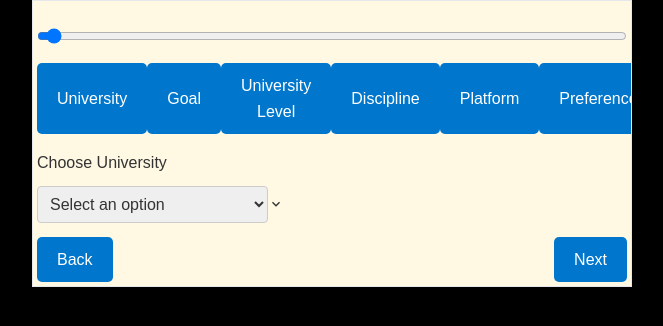
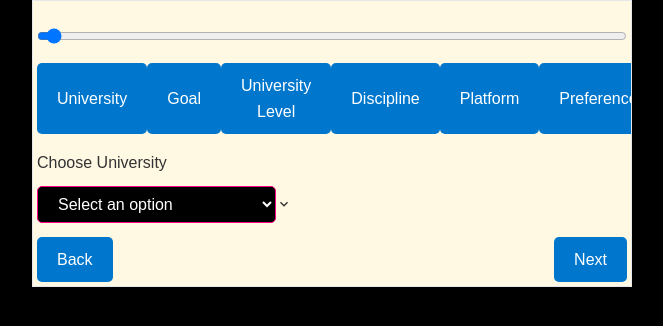
Before and after one commit to s3948349/LockedIn, a React (Create React App) app in the folder locked-in/: page /Form in a window 1280 px wide. Shown: the top 326 px of the page, without its empty margins (308-971 px from the left). Built offline with nearby package versions, Linux system fonts and the light colour scheme.

Commit message:
changing css

```diff
--- a/locked-in/src/App.css
+++ b/locked-in/src/App.css
@@ -91,3 +91,22 @@
         opacity: 0.1;
     }
   }
+
+  .custom-dropdown {
+    background-color: #000; /* Black background */
+    border: 1px solid #ff0080; /* Bright pink border */
+    color: #fff; /* White text color */
+    padding: 8px 16px;
+    border-radius: 5px;
+}
+
+.custom-dropdown:focus {
+    outline: none;
+    box-shadow: 0 0 10px #ff0080; /* Glowing effect on focus */
+}
+
+/* Styles for the options within the dropdown */
+.custom-dropdown option {
+    background: #000; /* Ensuring options are also styled */
+    color: #fff; /* White text for options */
+}
--- a/locked-in/src/Form.js
+++ b/locked-in/src/Form.js
@@ -83,7 +83,8 @@ function Form() {
                         <TabPanel>
                             <FormControl>
                                 <FormLabel htmlFor='university'>Choose University</FormLabel>
-                                <Select id='university' value={university} onChange={e => setUniversity(e.target.value)}>
+                                <Select id='university' value={university} onChange={e => setUniversity(e.target.value)}
+                                className="custom-dropdown">
                                     <option value=''>Select an option</option>
                                     <option value='RMIT'>RMIT University</option>
                                     <option value='Monash'>Monash University</option>
@@ -98,7 +99,8 @@ function Form() {
                         <TabPanel>
                             <FormControl>
                                 <FormLabel htmlFor='goal'>Select Your Goal</FormLabel>
-                                <Select id='goal' value={goal} onChange={e => setGoal(e.target.value)}>
+                                <Select id='goal' value={goal} onChange={e => setGoal(e.target.value)}
+                                className="custom-dropdown">
                                     <option value=''>Select an option</option>
                                     <option value='general'>General Study</option>
                                     <option value='community'>Community Building</option>
@@ -111,7 +113,8 @@ function Form() {
                         <TabPanel>
                             <FormControl>
                                 <FormLabel htmlFor='level'>Select University Level</FormLabel>
-                                <Select id='level' value={level} onChange={e => setLevel(e.target.value)}>
+                                <Select id='level' value={level} onChange={e => setLevel(e.target.value)}
+                                className="custom-dropdown">
                                     <option value=''>Select an option</option>
                                     <option value='undergrad'>Undergraduate</option>
                                     <option value='grad'>Graduate</option>
@@ -123,7 +126,8 @@ function Form() {
                         <TabPanel>
                             <FormControl>
                                 <FormLabel htmlFor='discipline'>Choose Discipline</FormLabel>
-                                <Select id='discipline' value={discipline} onChange={e => setDiscipline(e.target.value)}>
+                                <Select id='discipline' value={discipline} onChange={e => setDiscipline(e.target.value)}
+                                className="custom-dropdown">
                                     <option value=''>Select an option</option>
                                     <option value='stem'>STEM</option>
                                     <option value='art'>Art</option>
@@ -144,7 +148,8 @@ function Form() {
                             <TabPanel>
                             <FormControl>
                                 <FormLabel htmlFor='preference'>Select Your Preference</FormLabel>
-                                <Select id='preference' value={preference} onChange={e => setPreference(e.target.value)}>
+                                <Select id='preference' value={preference} onChange={e => setPreference(e.target.value)}
+                                className="custom-dropdown">
                                     <option value=''>Select an option</option>
                                     <option value='university'>University</option>
                                     <option value='discipline'>Discipline</option>
```
